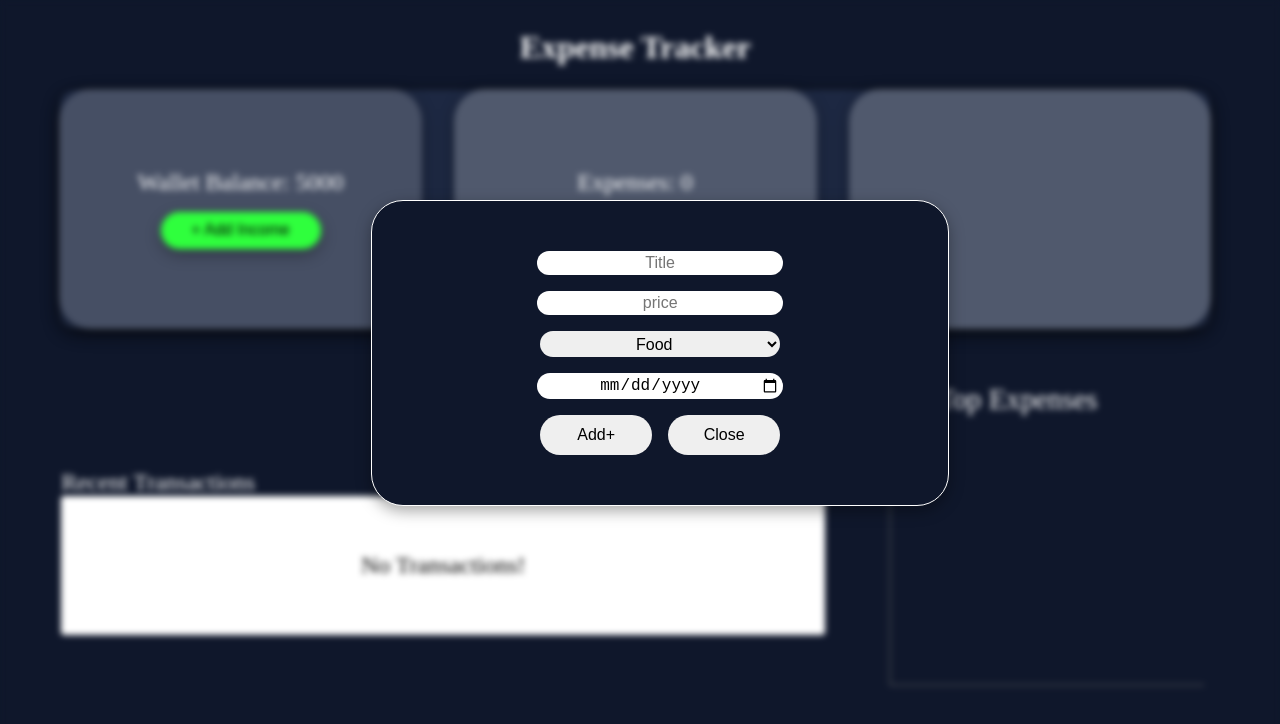
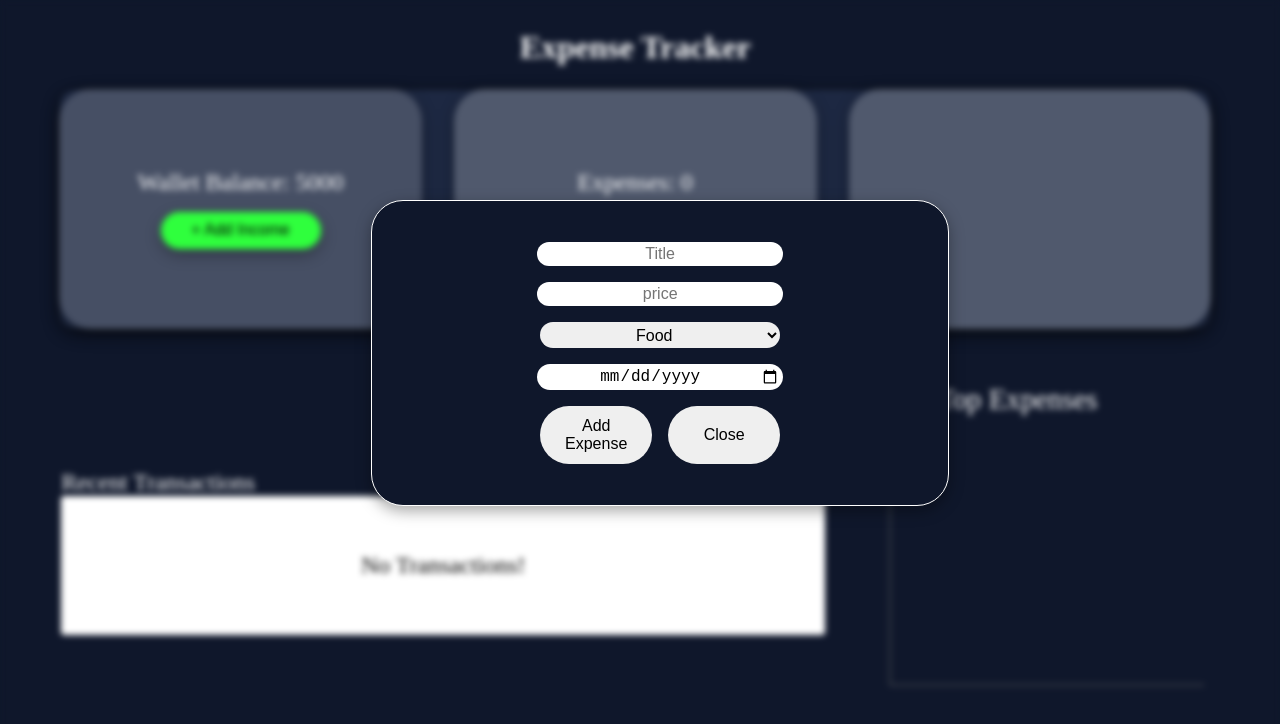
Before and after one commit to ashutosh243/XpenseTracker, a React (Vite) app: page / in a window 1280 px wide. Both pictures are taken after a click on the button "+ Add Expense". Shown: the top 724 px of the page. Built offline with nearby package versions, Linux system fonts and the light colour scheme.

Commit message:
expense button updated

```diff
--- a/src/component/Expense.jsx
+++ b/src/component/Expense.jsx
@@ -55,7 +55,7 @@ const Expense = ({formData,setFormData,allExpense,setAllExpense,wallet,setWallet
                     </select>
                     <input name='date' type="date" placeholder='dd/mm/yy' className={Style.inputfield} value={formData.date} onChange={handleChange} />
                     <div className={Style.buttonContainer}>
-                        <button className={Style.open} type='submit'>Add+</button>
+                        <button className={Style.open} type='submit'>Add Expense</button>
                         <button className={Style.close} onClick={handlClick}>Close</button>
                     </div>
                 </form>
```
